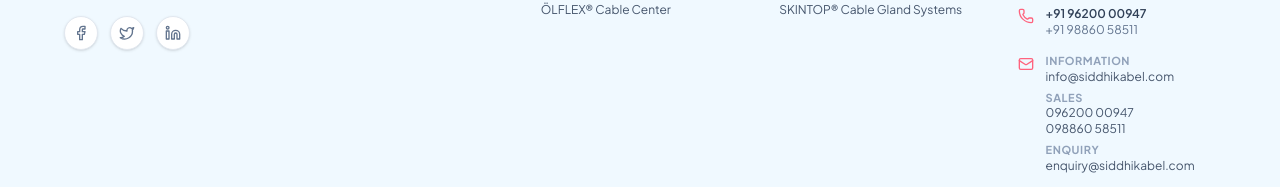
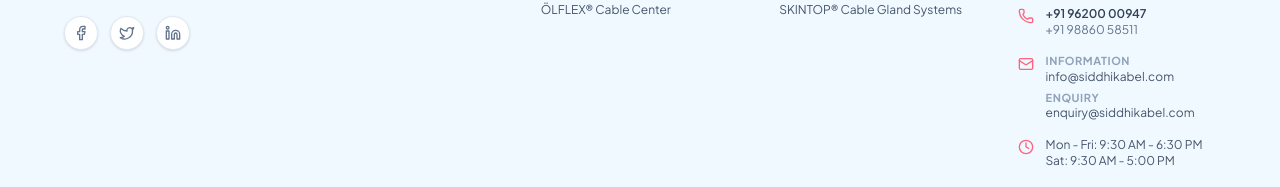
Before and after one commit to chandanpernaje/siddhikabelcorp, a React (Vite) app: page / in a window 1280 px wide. Shown: the part 4858-5045 px from the top of the page. Built offline with nearby package versions, Linux system fonts and the light colour scheme; no server answers.

Commit message:
Update footer contact details

```diff
--- a/src/components/layout/Footer.tsx
+++ b/src/components/layout/Footer.tsx
@@ -146,11 +146,7 @@ export const Footer: React.FC = () => {
                   <span className="text-[11px] uppercase tracking-wider text-slate-400 font-bold">Information</span>
                   <a href="https://mail.google.com/mail/?view=cm&fs=1&to=info@siddhikabel.com" target="_blank" rel="noopener noreferrer" className="hover:text-rose-400 transition-colors">info@siddhikabel.com</a>
                 </div>
-                <div className="flex flex-col">
-                  <span className="text-[11px] uppercase tracking-wider text-slate-400 font-bold">Sales</span>
-                  <a href="tel:+919620000947" className="hover:text-rose-400 transition-colors">096200 00947</a>
-                  <a href="tel:+919886058511" className="hover:text-rose-400 transition-colors">098860 58511</a>
-                </div>
+
                 <div className="flex flex-col">
                   <span className="text-[11px] uppercase tracking-wider text-slate-400 font-bold">Enquiry</span>
                   <a href="https://mail.google.com/mail/?view=cm&fs=1&to=enquiry@siddhikabel.com" target="_blank" rel="noopener noreferrer" className="hover:text-rose-400 transition-colors">enquiry@siddhikabel.com</a>
```
